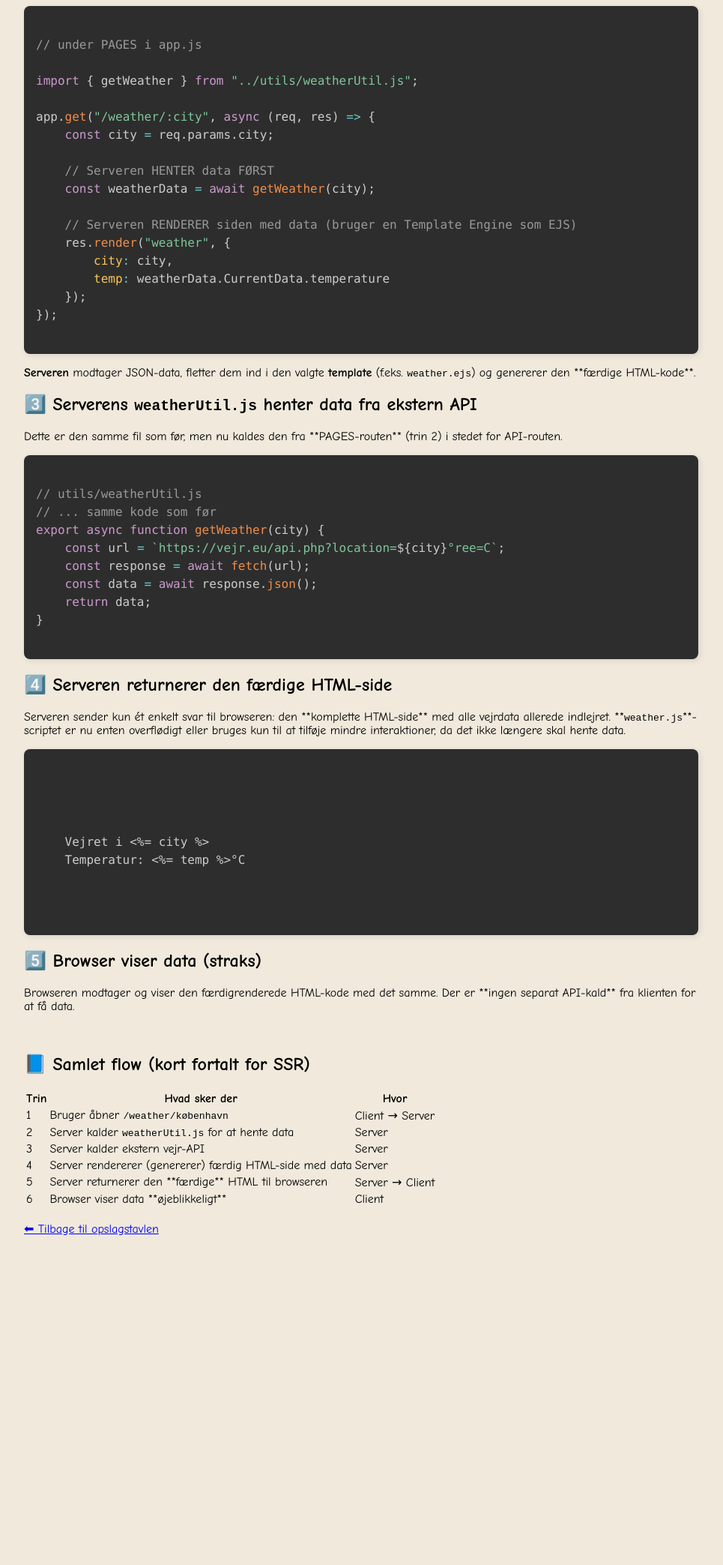
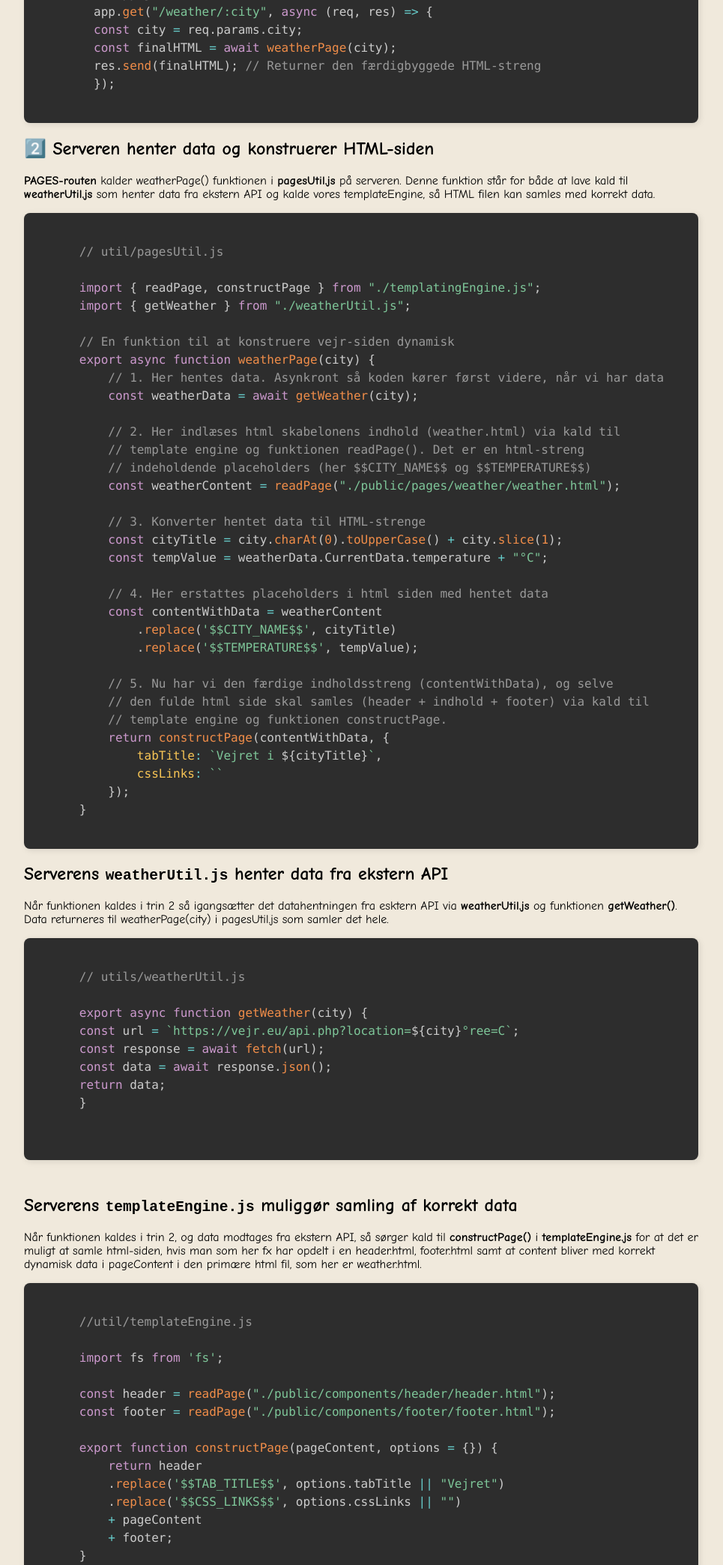
Before and after one commit to MetteMunch/node_mandatory_I, a website: page public/pages/flow_ssr/flow_ssr.html in a window 1280 px wide. Shown: the part 366-2453 px from the top of the page at 75% size, without its empty margins (158-1123 px from the left). Before the commit the page ends 2014 px from the top, so only its background shows below. Drawn offline with nearby package versions, Linux system fonts and the light colour scheme.

Commit message:
Tilføjet flow for SSR og CSR

```diff
--- a/public/pages/flow_ssr/flow_ssr.html
+++ b/public/pages/flow_ssr/flow_ssr.html
@@ -2,7 +2,7 @@
 <html lang="da">
   <head>
     <meta charset="UTF-8" />
-    <title>Flow og opbygning - Serverside Rendering (SSR)</title>
+    <title>Flow og opbygning - Serverside Rendering (SSR) med Egen Engine</title>
     <link rel="stylesheet" href="../../assets/css/style.css" />
     <link
       href="https://cdn.jsdelivr.net/npm/prismjs@1.29.0/themes/prism-tomorrow.min.css"
@@ -11,97 +11,143 @@
   </head>
   <body>
     <div class="content">
-      <h1>Flow og opbygning - Serverside Rendering (SSR)</h1>
+      <h1>Flow og opbygning - SSR Server-side Rendering </h1>
 
       <p>
-        Dette flow beskriver et **Serverside Rendering (SSR)**-princip i en lille
-        vejr-applikation med **Node.js (Express)** og en
-        **Template Engine** (f.eks. EJS). Hele siden, inklusiv vejrdata,
-        genereres på serveren før den sendes til browseren.
+        Med udgangspunkt i en lille vejr applikation
+        <strong>Node.js (Express)</strong>, vil jeg prøve at beskrive
+        opbygningen af applikationen samt hvad sker hvor (client-side og
+        server-side). Denne server-side rendering sker vha en simpel template
+        engine (`constructPage`), som vi selv har konstrueret. Der kan også benyttes
+        indlæste template engines, som fx EJS (Embedded JavaScript Templating).
+        Her ved server-side rendering genereres hele siden på serveren, hvor de dynamiske
+        data erstatter <strong>specialtegn</strong> i HTML-skabelonerne, før siden sendes
+        til clienten / browseren.
       </p>
       <br />
 
       <h2>1️⃣ Bruger kalder <code>/weather/:city</code></h2>
       <p>
         Bruger går ind på fx <code>http://localhost:8080/weather/københavn</code>.
-        Denne route håndteres i vores <code>app.js</code> eller en dedikeret
-        **page-router** på serveren.
-      </p>
-
-      <h2>2️⃣ Serveren henter data og genererer HTML</h2>
-      <p>
-        I modsætning til Client-side Rendering sker **al datahentning** på
-        serveren. Serveren kalder først
-        **<code>weatherUtil.js</code>**, som igen kalder den eksterne vejr-API.
+        Denne route håndteres i serverens PAGES-logik.
       </p>
 
       <pre><code class="language-javascript">
-// under PAGES i app.js
-
-import { getWeather } from "../utils/weatherUtil.js";
-
+        // app.js (PAGES-delen)
         app.get("/weather/:city", async (req, res) => {
         const city = req.params.city;
-
-    // Serveren HENTER data FØRST
-    const weatherData = await getWeather(city);
-
-    // Serveren RENDERER siden med data (bruger en Template Engine som EJS)
-    res.render("weather", {
-        city: city,
-        temp: weatherData.CurrentData.temperature
-    });
+        const finalHTML = await weatherPage(city);
+        res.send(finalHTML); // Returner den færdigbyggede HTML-streng
         });
       </code></pre>
 
+      <h2>2️⃣ Serveren henter data og konstruerer HTML-siden</h2>
       <p>
-        <strong>Serveren</strong> modtager JSON-data, fletter dem ind i den
-        valgte <strong>template</strong> (f.eks. <code>weather.ejs</code>) og
-        genererer den **færdige HTML-kode**.
+        <strong>PAGES-routen</strong> kalder weatherPage() funktionen i
+        <strong>pagesUtil.js</strong> på serveren. Denne funktion står for både
+        at lave kald til <strong>weatherUtil.js</strong> som henter data fra ekstern API og
+        kalde vores templateEngine, så HTML filen kan samles med korrekt data.
         </p>
 
-      <h2>3️⃣ Serverens <code>weatherUtil.js</code> henter data fra ekstern API</h2>
+      <pre><code class="language-javascript">
+      // util/pagesUtil.js
+
+      import { readPage, constructPage } from "./templatingEngine.js";
+      import { getWeather } from "./weatherUtil.js";
+
+      // En funktion til at konstruere vejr-siden dynamisk
+      export async function weatherPage(city) {
+          // 1. Her hentes data. Asynkront så koden kører først videre, når vi har data
+          const weatherData = await getWeather(city);
+
+          // 2. Her indlæses html skabelonens indhold (weather.html) via kald til
+          // template engine og funktionen readPage(). Det er en html-streng
+          // indeholdende placeholders (her $$CITY_NAME$$ og $$TEMPERATURE$$)
+          const weatherContent = readPage("./public/pages/weather/weather.html");
+
+          // 3. Konverter hentet data til HTML-strenge
+          const cityTitle = city.charAt(0).toUpperCase() + city.slice(1);
+          const tempValue = weatherData.CurrentData.temperature + "°C";
+
+          // 4. Her erstattes placeholders i html siden med hentet data
+          const contentWithData = weatherContent
+              .replace('$$CITY_NAME$$', cityTitle)
+              .replace('$$TEMPERATURE$$', tempValue);
+
+          // 5. Nu har vi den færdige indholdsstreng (contentWithData), og selve
+          // den fulde html side skal samles (header + indhold + footer) via kald til
+          // template engine og funktionen constructPage.
+          return constructPage(contentWithData, {
+              tabTitle: `Vejret i ${cityTitle}`,
+              cssLinks: `<link rel="stylesheet" href="/pages/weather/weather.css">`
+          });
+      }
+      </code></pre>
+
+      <h2> Serverens <code>weatherUtil.js</code> henter data fra ekstern API</h2>
       <p>
-        Dette er den samme fil som før, men nu kaldes den fra
-        **PAGES-routen** (trin 2) i stedet for API-routen.
+        Når funktionen kaldes i trin 2 så igangsætter det datahentningen fra esktern API via
+        <strong>weatherUtil.js</strong> og funktionen <strong>getWeather()</strong>.
+        Data returneres til weatherPage(city) i pagesUtil.js som samler det hele.
       </p>
 
       <pre><code class="language-javascript">
       // utils/weatherUtil.js
-// ... samme kode som før
+
       export async function getWeather(city) {
       const url = `https://vejr.eu/api.php?location=${city}&degree=C`;
       const response = await fetch(url);
       const data = await response.json();
       return data;
       }
-      </code></pre>
 
-      <h2>4️⃣ Serveren returnerer den færdige HTML-side</h2>
+      </code></pre><br>
+      <h2> Serverens <code>templateEngine.js</code> muliggør samling af korrekt data</h2>
       <p>
-        Serveren sender kun ét enkelt svar til browseren: den **komplette HTML-side** med alle vejrdata allerede indlejret.
-        **<code>weather.js</code>**-scriptet er nu enten overflødigt eller bruges kun til at tilføje mindre interaktioner, da det ikke længere skal hente data.
+        Når funktionen kaldes i trin 2, og data modtages fra ekstern API, så sørger kald til
+        <strong>constructPage()</strong> i <strong>templateEngine.js</strong> for at
+        det er muligt at samle html-siden, hvis man som her fx har opdelt i en header.html, footer.html
+        samt at content bliver med korrekt dynamisk data i pageContent i den primære html fil,
+        som her er weather.html.
       </p>
 
-      <pre><code class="language-html">
-<!doctype html>
-<html>
-<body>
-    <h1>Vejret i <%= city %></h1>
-    <p>Temperatur: <span id="temp"><%= temp %></span>°C</p>
-    </body>
-</html>
-      </code></pre>
+      <pre><code class="language-javascript">
+      //util/templateEngine.js
 
-      <h2>5️⃣ Browser viser data (straks)</h2>
+      import fs from 'fs';
+
+      const header = readPage("./public/components/header/header.html");
+      const footer = readPage("./public/components/footer/footer.html");
+
+      export function constructPage(pageContent, options = {}) {
+          return header
+          .replace('$$TAB_TITLE$$', options.tabTitle || "Vejret")
+          .replace('$$CSS_LINKS$$', options.cssLinks || "")
+          + pageContent
+          + footer;
+      }
+
+      export function readPage(path) {
+          return fs.readFileSync(path).toString();
+      }
+      </code></pre><br>
+
+      <h2>3️⃣ Serveren returnerer den færdige HTML-side</h2>
       <p>
-        Browseren modtager og viser den færdigrenderede HTML-kode med det samme. Der er **ingen separat API-kald** fra klienten for at få data.
+        Serveren sender den komplette HTML-streng, der er blevet samlet i
+        `constructPage` og `weatherPage`. Browseren modtager HTML, hvor de dynamiske data
+        allerede er indsat.
+      </p>
+
+      <h2>4️⃣ Browser viser data (straks)</h2>
+      <p>
+        Browseren modtager HTML, der er 100% klar. Der er intet JavaScript
+        nødvendigt på klientsiden for at hente eller indsætte data.
       </p>
 
       <br />
 
-      <h2>📘 Samlet flow (kort fortalt for SSR)</h2>
-
+      <h2>📘 Samlet flow (kort fortalt for SSR med Egen Engine)</h2>
 
       <table>
         <thead>
@@ -124,22 +170,27 @@ export async function getWeather(city) {
           </tr>
           <tr>
             <td>3</td>
-            <td>Server kalder ekstern vejr-API</td>
+            <td>Serveren kalder <code>readPage</code> (egen Engine) for at indlæse html</td>
             <td>Server</td>
           </tr>
           <tr>
             <td>4</td>
-            <td>Server rendererer (genererer) færdig HTML-side med data</td>
+            <td>Serveren erstatter placeholders med data</td>
             <td>Server</td>
           </tr>
           <tr>
             <td>5</td>
-            <td>Server returnerer den **færdige** HTML til browseren</td>
+            <td>Serveren kalder <code>constructPage</code> (egen Engine) for at samle den færdige html side</td>
+            <td>Server</td>
+          </tr>
+          <tr>
+            <td>6</td>
+            <td>Server returnerer den færdige HTML-streng</td>
             <td>Server → Client</td>
           </tr>
           <tr>
-            <td>6</td>
-            <td>Browser viser data **øjeblikkeligt**</td>
+            <td>7</td>
+            <td>Browser viser data øjeblikkeligt</td>
             <td>Client</td>
           </tr>
         </tbody>
```
Also changed, not shown: public/pages/flow_csr/flow_csr.html (+64 -23 lines). Lines whose indentation alone changed are shown as unchanged.
